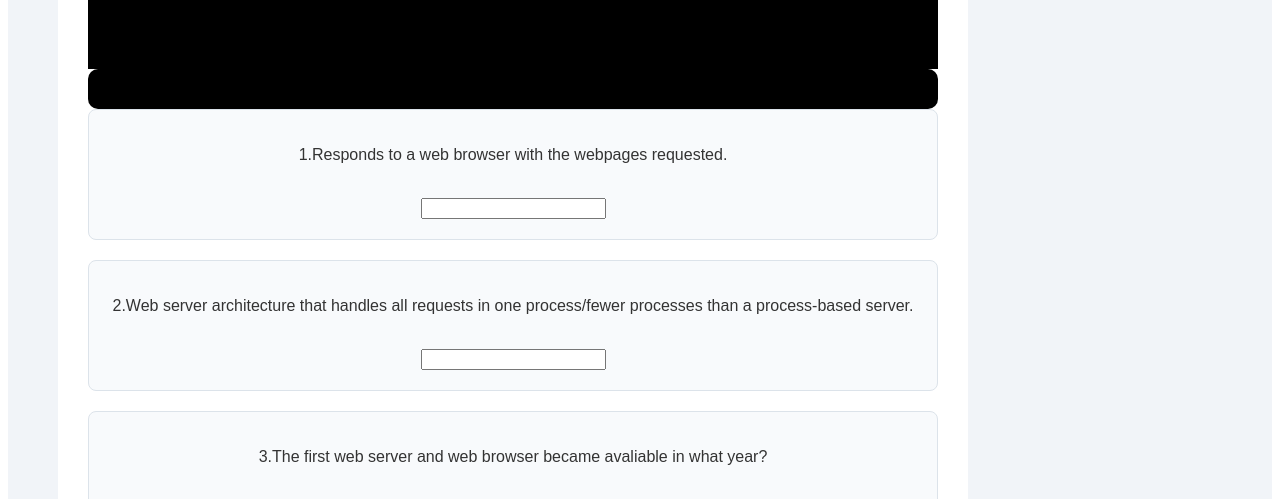
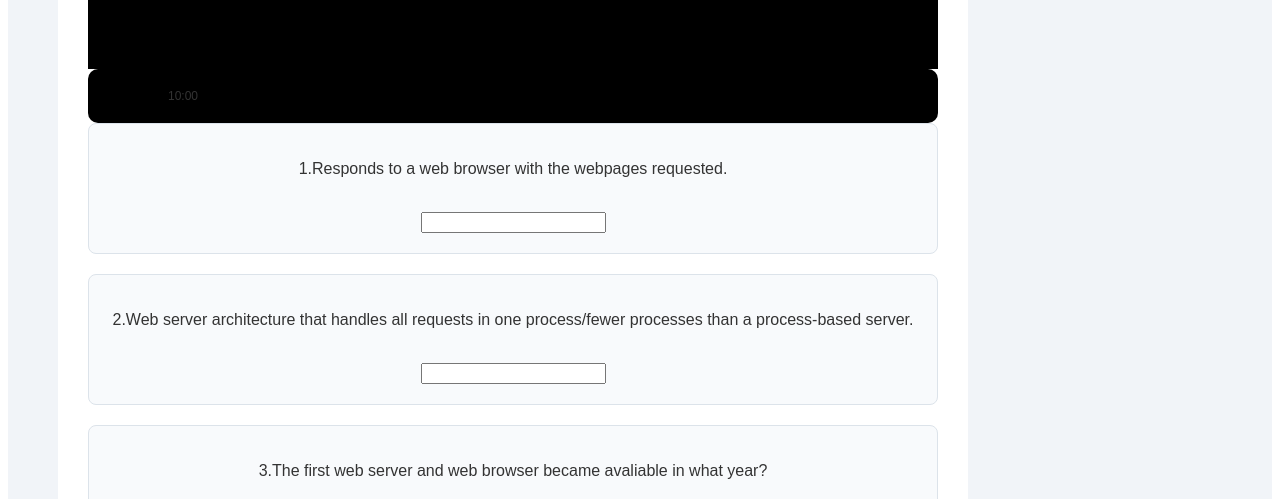
Before and after one commit to brandibuilds/BrandiJ, a plain HTML site: page quiz.html in a window 1280 px wide. Shown: the part 261-760 px from the top of the page. Drawn offline with Linux system fonts and the light colour scheme.

Commit message:
Add timer display to quiz.html

```diff
--- a/quiz.html
+++ b/quiz.html
@@ -25,7 +25,7 @@
   <div class="header">
       <h1> Web Server Quiz</h1>
   </div>
-  <div class="timer" id="timer"></div>
+  <div class="timer" id="timer">10:00</div>
   <!--Question1 -->
   <div class="question">
     <p>1.Responds to a web browser with the webpages requested.</p><br>
```
